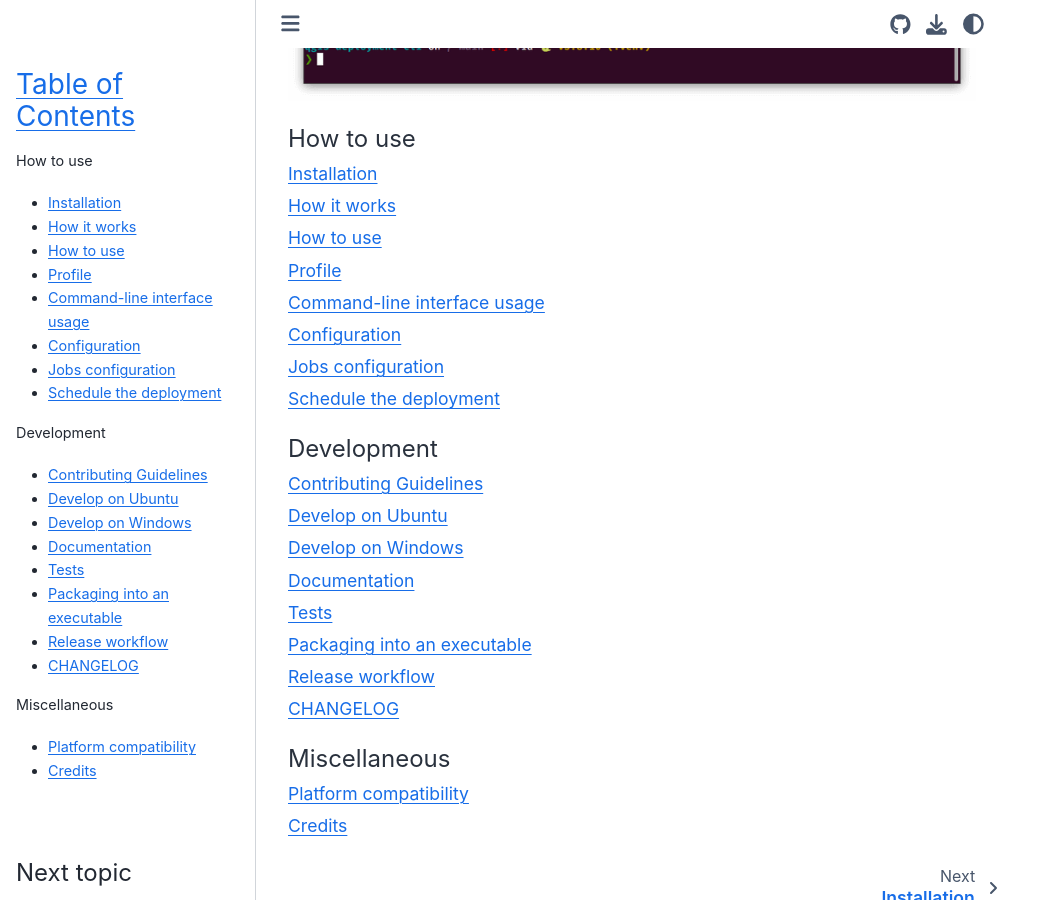
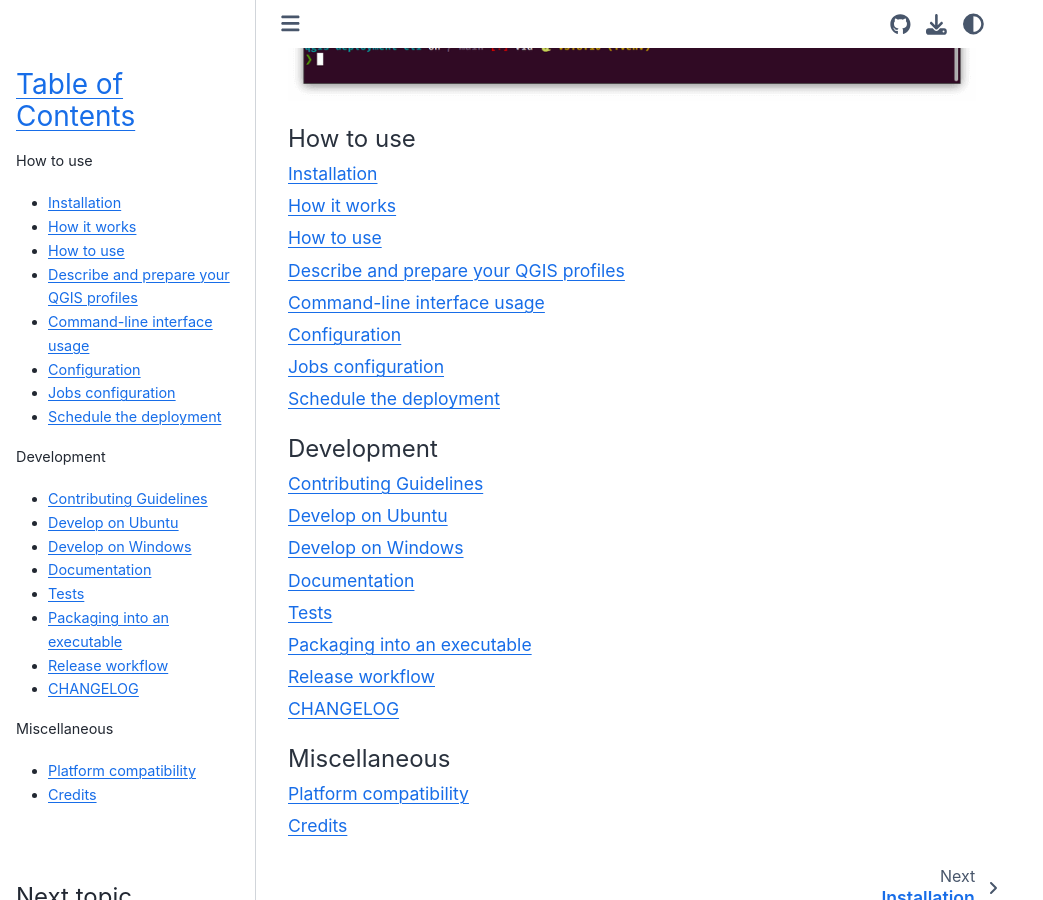
Before and after one commit to Guts/qgis-deployment-cli, a Sphinx documentation site: the page built from docs/index.md, in a window 1280 px wide and 900 px high, scrolled down 679 px. Shown: the whole window, without its empty margins (0-1043 px from the left). Built offline with Sphinx 7.4.7 and the Sphinx Book theme 1.1.4, drawn with Linux system fonts in a browser that asks for light colours; pages that are not in the unit, such as notebooks, are missing from menus; some of the changed lines change nothing that is shown.

Commit message:
Complete

````diff
--- a/docs/usage/profile.md
+++ b/docs/usage/profile.md
@@ -1,8 +1,41 @@
-# Profile
+# Describe and prepare your QGIS profiles
+
+QDT is designed to work with QGIS profiles that allow different configurations (plugins, connections, symbologies, expressions, templates, etc.) to be segmented for different uses on the same installation.
+
+In order to avoid unnecessary duplication of code (typically that of the various plugins) or configuration files and to make deployment reproducible, QDT relies on a profile definition file: `profile.json`.
+
+## Publish them
+
+## Good practices and recomendations
+
+- do not store the entire profile folder, but only files that contans something specific to your profile
+- keep only the lines of `*.ini` files which are custom to your profile:
+  - QGIS will fill them automatically if needed
+  - it reduces the surface of possible conflicts when dealing to upgrade a profile
+
+----
+
+## Model definition
+
+The project comes with a [JSON schema]("https://raw.githubusercontent.com/Guts/qgis-deployment-cli/main/docs/schemas/profile/qgis_profile.json",) describing the model of a profile:
+
+```{eval-rst}
+.. literalinclude:: ../schemas/profile/qgis_profile.json
+  :language: json
+```
+
+With a submodel for plugin object:
+
+```{eval-rst}
+.. literalinclude:: ../schemas/profile/qgis_plugin.json
+  :language: json
+```
+
+----
 
 ## Sample profile.json
 
 ```{eval-rst}
-.. literalinclude:: ../../tests/fixtures/profiles/good_profile_complete.json
+.. literalinclude:: ../../tests/fixtures/profiles/good_sample_profile.json
   :language: json
 ```
````
